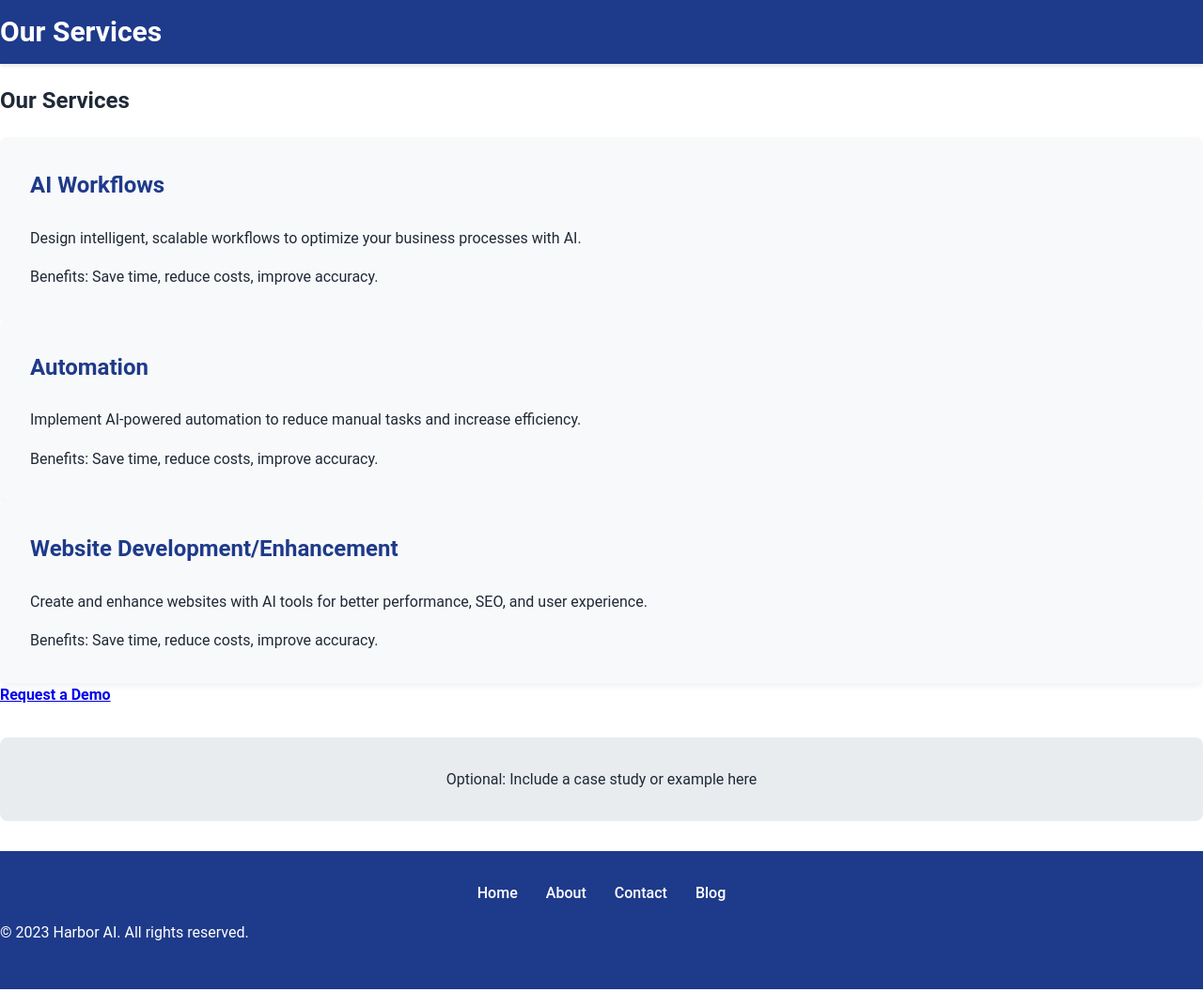
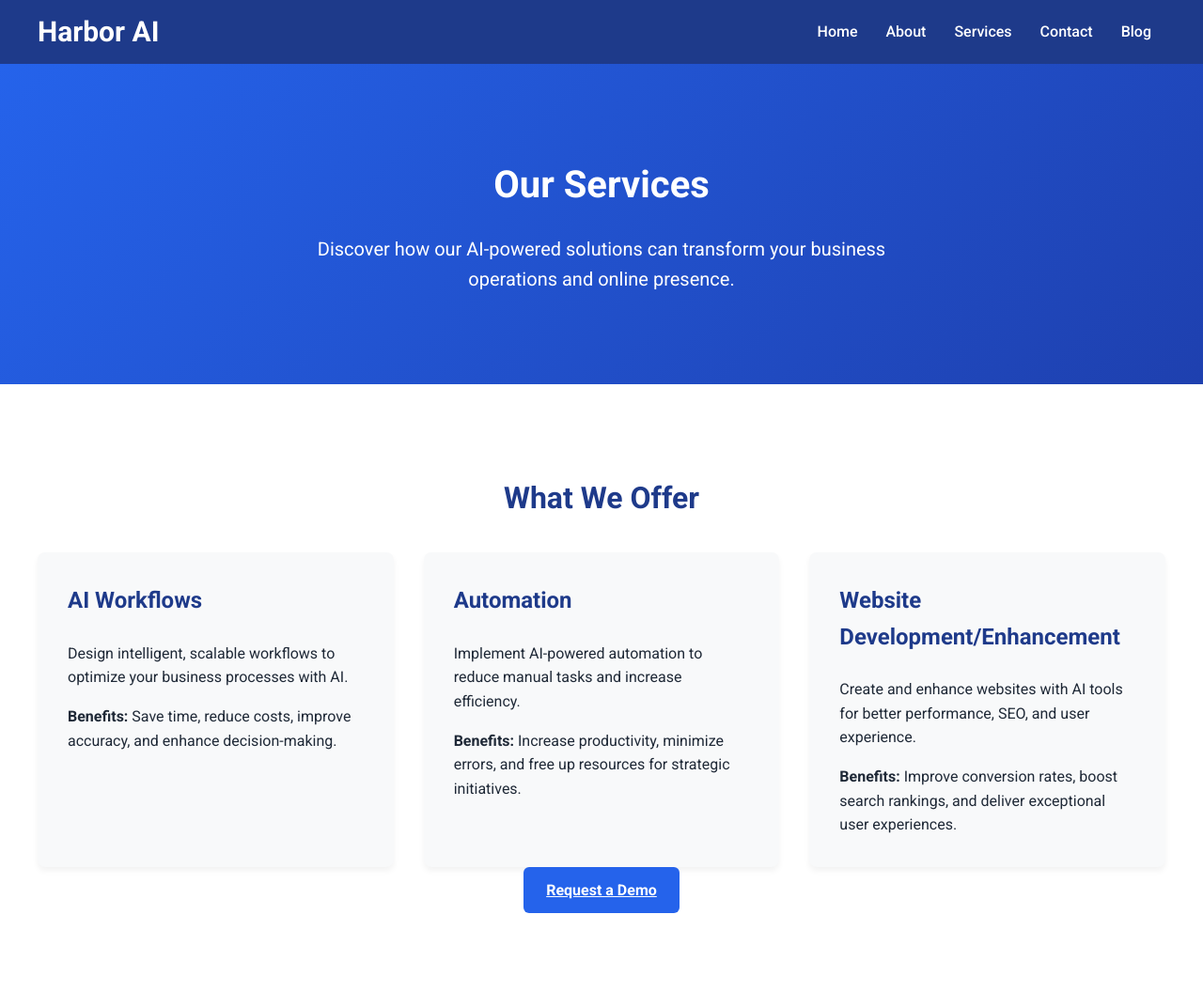
Before and after one commit to HarborAI-Solutions/Harbor-AI-Cursor-Site, a plain HTML site: page services.html in a window 1280 px wide. Shown: the top 1056 px of the page at 94% size. Drawn offline with Linux system fonts and the light colour scheme.

Commit message:
Update services.html with improved layout and structure

```diff
--- a/services.html
+++ b/services.html
@@ -3,43 +3,78 @@
 <head>
     <meta charset="UTF-8">
     <meta name="viewport" content="width=device-width, initial-scale=1.0">
+    <meta name="description" content="Harbor AI Services - AI Workflows, Automation, and Website Development">
+    <meta name="keywords" content="AI workflows, automation solutions, website development, Harbor AI, services">
     <title>Our Services - Harbor AI</title>
     <link rel="stylesheet" href="styles.css">
     <link rel="stylesheet" href="tailwind.css">
+    <link href="https://fonts.googleapis.com/css2?family=Roboto:wght@300;400;500;700&display=swap" rel="stylesheet">
 </head>
 <body class="bg-white text-gray-800">
-    <header class="bg-blue-600 text-white p-4">
-        <h1 class="text-3xl font-bold">Our Services</h1>
+    <header>
+        <div class="container">
+            <h1 class="text-3xl font-bold">Harbor AI</h1>
+            <nav>
+                <ul>
+                    <li><a href="index.html">Home</a></li>
+                    <li><a href="about.html">About</a></li>
+                    <li><a href="services.html">Services</a></li>
+                    <li><a href="contact.html">Contact</a></li>
+                    <li><a href="blog.html">Blog</a></li>
+                </ul>
+            </nav>
+        </div>
     </header>
-    <main class="p-8">
-        <section>
-            <h2 class="text-2xl font-bold">Our Services</h2>
-            <div class="grid grid-cols-1 md:grid-cols-3 gap-4 mt-4">
-                <div class="service bg-gray-100 p-4 rounded">
-                    <h3 class="font-bold">AI Workflows</h3>
+
+    <main>
+        <section class="hero">
+            <div class="container">
+                <h2>Our Services</h2>
+                <p>Discover how our AI-powered solutions can transform your business operations and online presence.</p>
+            </div>
+        </section>
+
+        <section class="overview">
+            <div class="container">
+                <h3 class="section-title">What We Offer</h3>
+                <div class="service-grid">
+                    <div class="service">
+                        <h3>AI Workflows</h3>
                         <p>Design intelligent, scalable workflows to optimize your business processes with AI.</p>
-                    <p>Benefits: Save time, reduce costs, improve accuracy.</p>
+                        <p class="mt-4"><strong>Benefits:</strong> Save time, reduce costs, improve accuracy, and enhance decision-making.</p>
                     </div>
-                <div class="service bg-gray-100 p-4 rounded">
-                    <h3 class="font-bold">Automation</h3>
+                    <div class="service">
+                        <h3>Automation</h3>
                         <p>Implement AI-powered automation to reduce manual tasks and increase efficiency.</p>
-                    <p>Benefits: Save time, reduce costs, improve accuracy.</p>
+                        <p class="mt-4"><strong>Benefits:</strong> Increase productivity, minimize errors, and free up resources for strategic initiatives.</p>
                     </div>
-                <div class="service bg-gray-100 p-4 rounded">
-                    <h3 class="font-bold">Website Development/Enhancement</h3>
+                    <div class="service">
+                        <h3>Website Development/Enhancement</h3>
                         <p>Create and enhance websites with AI tools for better performance, SEO, and user experience.</p>
-                    <p>Benefits: Save time, reduce costs, improve accuracy.</p>
+                        <p class="mt-4"><strong>Benefits:</strong> Improve conversion rates, boost search rankings, and deliver exceptional user experiences.</p>
                     </div>
                 </div>
-            <a href="contact.html" class="mt-4 inline-block bg-blue-500 text-white font-bold py-2 px-4 rounded">Request a Demo</a>
+                <div class="text-center mt-8">
+                    <a href="contact.html" class="btn">Request a Demo</a>
+                </div>
+            </div>
         </section>
-        <section class="mt-8">
-            <div class="case-study bg-gray-200 p-4 rounded">Optional: Include a case study or example here</div>
+
+        <section class="overview">
+            <div class="container">
+                <h3 class="section-title">Success Stories</h3>
+                <div class="case-study">
+                    <h4>How We Boosted a Client's Workflow Efficiency by 30%</h4>
+                    <p>Learn how our AI workflow solutions helped a mid-sized marketing agency automate their content approval process, reducing turnaround time and increasing client satisfaction.</p>
+                </div>
+            </div>
         </section>
     </main>
-    <footer class="bg-gray-800 text-white p-4">
+
+    <footer>
+        <div class="container">
             <nav>
-            <ul class="flex justify-around">
+                <ul>
                     <li><a href="index.html">Home</a></li>
                     <li><a href="about.html">About</a></li>
                     <li><a href="contact.html">Contact</a></li>
@@ -47,6 +82,7 @@
                 </ul>
             </nav>
             <p class="text-center mt-4">&copy; 2023 Harbor AI. All rights reserved.</p>
+        </div>
     </footer>
 </body>
 </html>
```
Lines whose indentation alone changed are shown as unchanged.
